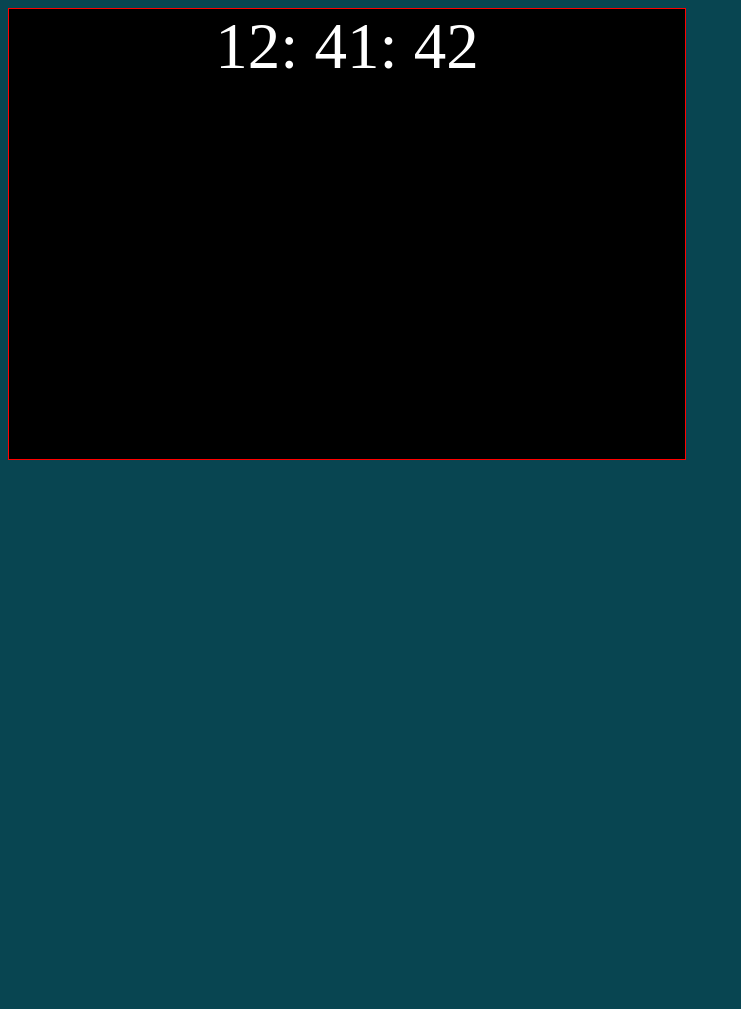
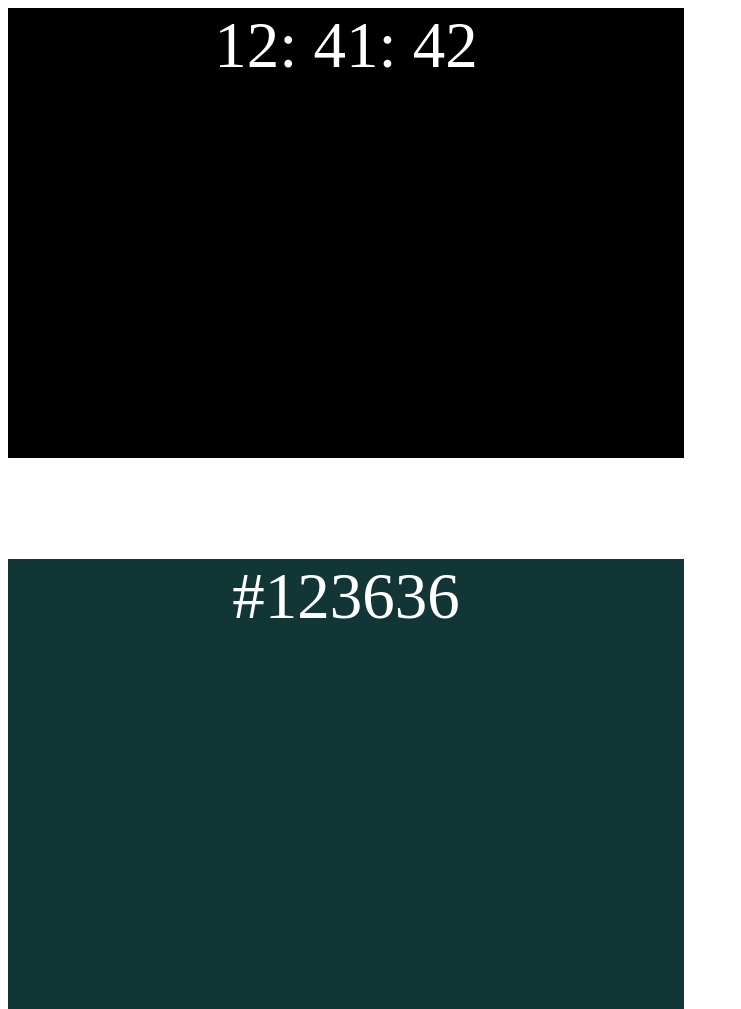
Before and after one commit to SimplyyQunda/Window-timer, a plain HTML site: page index.html in a window 1280 px wide. Shown: the whole page, without its empty margins (0-741 px from the left). Before the commit the page ends 800 px from the top, so only its background shows below. Drawn offline with Linux system fonts and the light colour scheme.

Commit message:
after a battle, its all complete

```diff
--- a/clock.js
+++ b/clock.js
@@ -1,38 +1,32 @@
-
-
-
-
-// m= checkTime(m)
-// s= checkTime(s)
-// h= checkTime(h)
 
  function clocktime () {
-	var today = new Date()
+	var today = new Date();
 	var hour = today.getHours();
 	var minutes = today.getMinutes();
 	var seconds = today.getSeconds();
+
 	var showhour = document.getElementById("hours");
 	if (hour >= 10) {
 		showhour.innerHTML = hour + ":"
 	} else {
-		showhour = "0" + hour + ":"
+		showhour.innerHTML = "0" + hour + ":"
 	}
 
 
 var showmins = document.getElementById("minutes");
 	if (minutes >= 10) {
-	showmins. innerHTML = minutes + ":"
+	showmins.innerHTML = minutes + ":"
 	} else {
-		showmins = "0" + minutes + ":"
+		showmins.innerHTML = "0" + minutes + ":"
 	}
 
 
 
 var showsec = document.getElementById("seconds");
 if (seconds >= 10) {
-	showsec. innerHTML = seconds
+	showsec.innerHTML = seconds
 	} else {
-		showsec = "0" + seconds
+		showsec.innerHTML = "0" + seconds
 	}
 };
 
@@ -40,23 +34,38 @@ setInterval (clocktime,1000);
 
 
 
+ function colorpop() {
+ 	var today = new Date();
+	var hour = today.getHours();
+	var minutes = today.getMinutes();
+	var seconds = today.getSeconds();
+
+	// var bgcolor =today.getBackgroundcolor(#f5b405);
+
+ 	var showhex = document.getElementById("hexcode");
+ 	showhex.innerHTML = "<p>#"
+ 	+ hour + minutes + seconds  + "</p>"
+
+
+
+ };
+setInterval(colorpop,1000);
 
 
 
 
+var hexCodeNumber = 123456
 
+function hexCodeChange () {
+	hexCodeNumber = hexCodeNumber + 20;
+};
 
+function hexColorBackground () {
+	var hexBlock = document.getElementById("hexCode");
+	hexBlock.innerHTML= "<div style=\"background-color: " + hexCodeNumber + ";\"> #" + hexCodeNumber;
+	// hexBlock.style.backgroundColor = ("#" + hexCodeNumber);
+};
 
-
-
-
-
-
-
-
-// 	// console.log(new Date());
-// var timeclock = document.getElementById("timeclock")
-// new Date(hour[, minutes[, seconds[, milliseconds]]]);
-// }
-
-// function
+setInterval (clocktime,1000);
+setInterval (hexColorBackground,500)
+setInterval (hexCodeChange,500)
--- a/colorc.scss
+++ b/colorc.scss
@@ -0,0 +1,27 @@
+.clock-box{
+
+	height: 450px;
+	width: 676px;
+	background:black;
+	color: white;
+	text-align: center;
+	font-size: 65px;
+
+}
+
+#hexCode{
+	color: white;
+	font-size: 65px;
+	text-align: center;
+	padding-top: 15%;
+
+}
+
+div {
+	order: 1px solid red;
+	height: 450px;
+	width: 676px;
+
+
+
+}
--- a/index.html
+++ b/index.html
@@ -1,11 +1,11 @@
-<!DOCTYPE html>
+<!DOCTYPE>
 <html>
 <head>
 <link href="style.css" rel="stylesheet"/>
 
 </head>
 
- <body style="background-color:#084551;">
+ <body>
 <div class = "clock-box">
 	 	<span class="timer">
 	 	<span id="hours"></span>
@@ -14,7 +14,11 @@
 	 	</span>
 </div>
 
+<div class="colorhex">
 
+		<div Id="hexCode"></div>
+
+</div>
 
    <script src="clock.js"></script>
 </body>
@@ -23,5 +27,4 @@
 
 
 
-<!-- <p>	<time datetime=""></time> </p>
- -->
+<!-- style="background-color:#f5b405" -->
--- a/style.css
+++ b/style.css
@@ -1,19 +1,18 @@
-.clock-box{
-	border: 1px solid red;
+.clock-box {
   height: 450px;
   width: 676px;
-	background:black;
+  background: black;
+  color: white;
   text-align: center;
+  font-size: 65px; }
 
-
-
-
-}
-
-.timer{
+#hexCode {
   color: white;
   font-size: 65px;
   text-align: center;
-	padding-top: 15%;
+  padding-top: 15%; }
 
-}
+div {
+  order: 1px solid red;
+  height: 450px;
+  width: 676px; }
```
Lines whose indentation alone changed are shown as unchanged.
